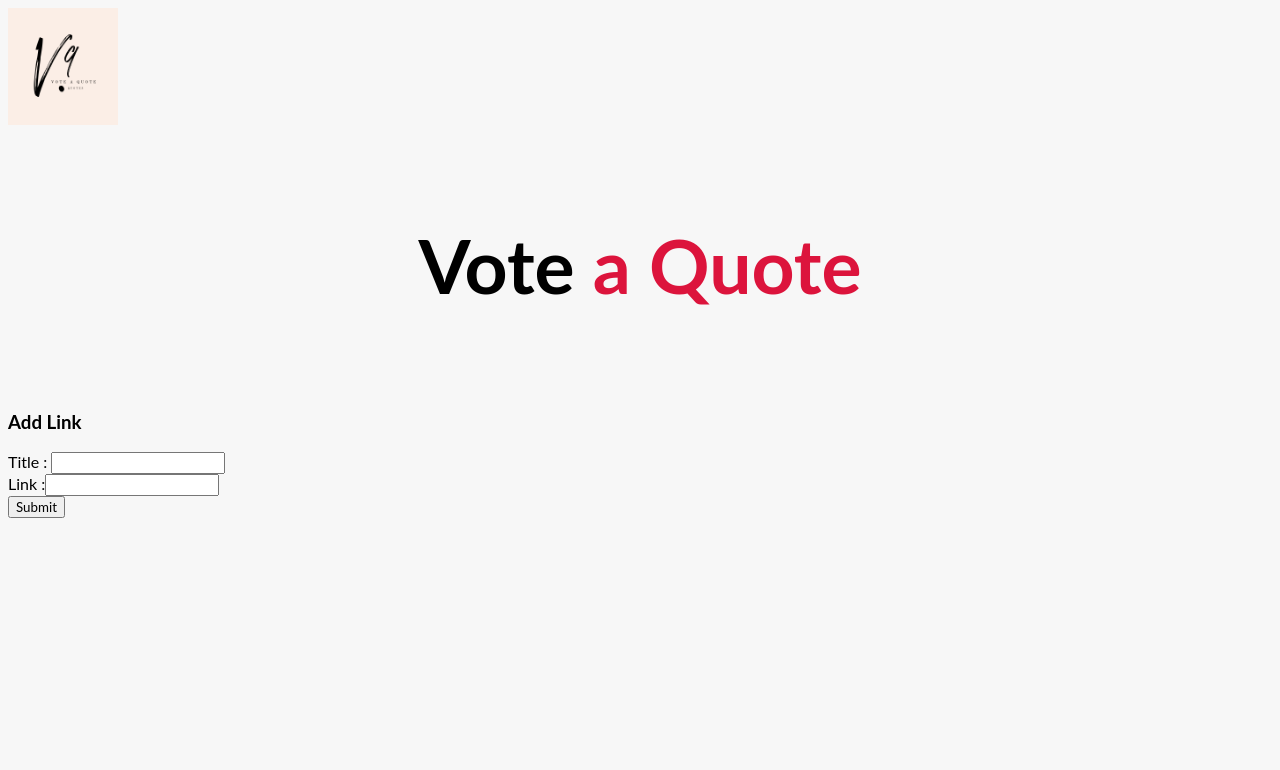
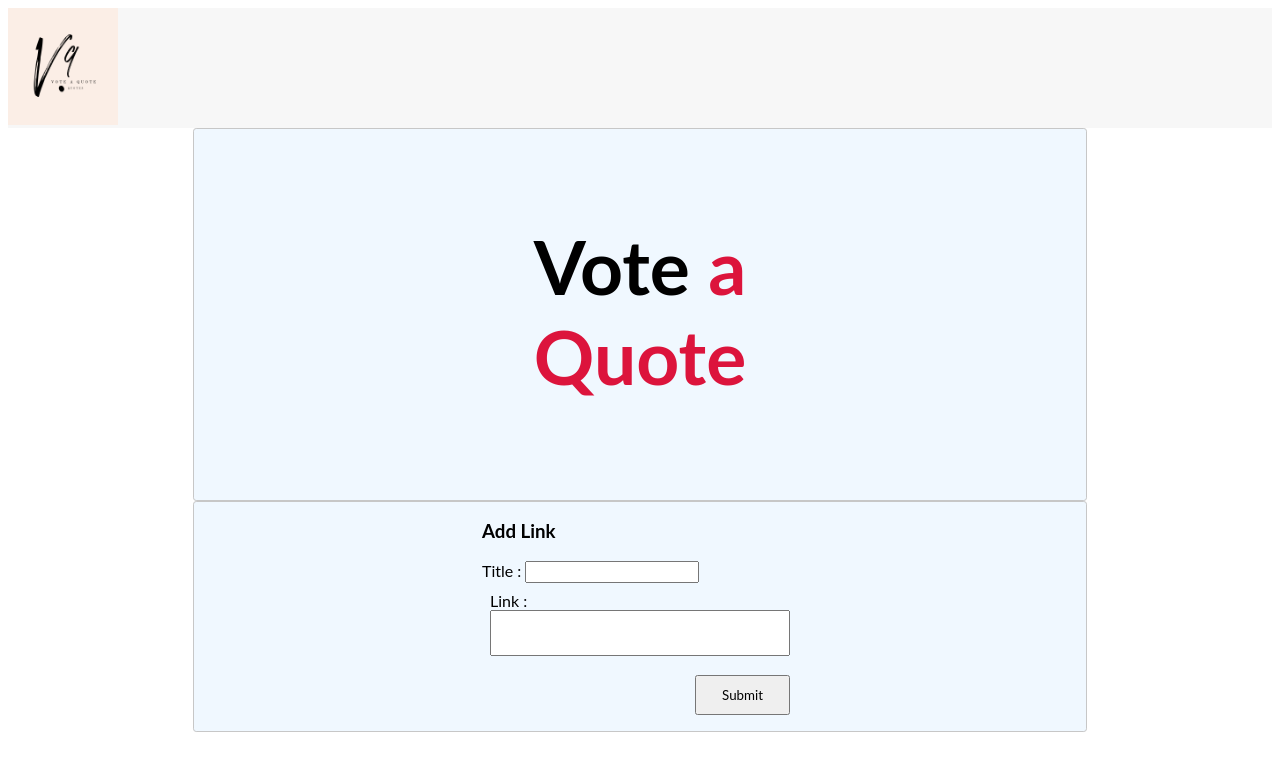
Before and after one commit to kelvinmburu/vote-a-quote, an Angular app: page / in a window 1280 px wide. Shown: the top 770 px of the page. Built offline with nearby package versions, Linux system fonts and the light colour scheme.

Commit message:
st: added styling for container and btn

```diff
--- a/src/app/app.component.css
+++ b/src/app/app.component.css
@@ -0,0 +1,26 @@
+
+.container {
+    width: 25%;
+    margin: 0 auto;
+    background-color: aliceblue;
+    padding: 0 18rem 1rem;
+    border-radius: 0.2rem;
+    border: .5px solid rgb(199, 199, 199);
+}
+
+.title_container, .link_container {
+    display: flex;
+    flex-direction: column;
+    padding: 0.5rem;
+}
+
+.title_container>input, .link_container>input {
+    height: 2.5rem;
+}
+
+.submit_btn {
+    display: block;
+    margin: 0.7rem 0.5rem 0 auto;
+    padding: 10px 25px;
+    cursor: pointer;
+}
--- a/src/styles.css
+++ b/src/styles.css
@@ -8,7 +8,12 @@
     font-family: 'Lato', sans-serif;
 }
 
-body {
+/* body {
+    background: #f7f7f7;
+} */
+
+
+.navbar {
     background: #f7f7f7;
 }
 
```
